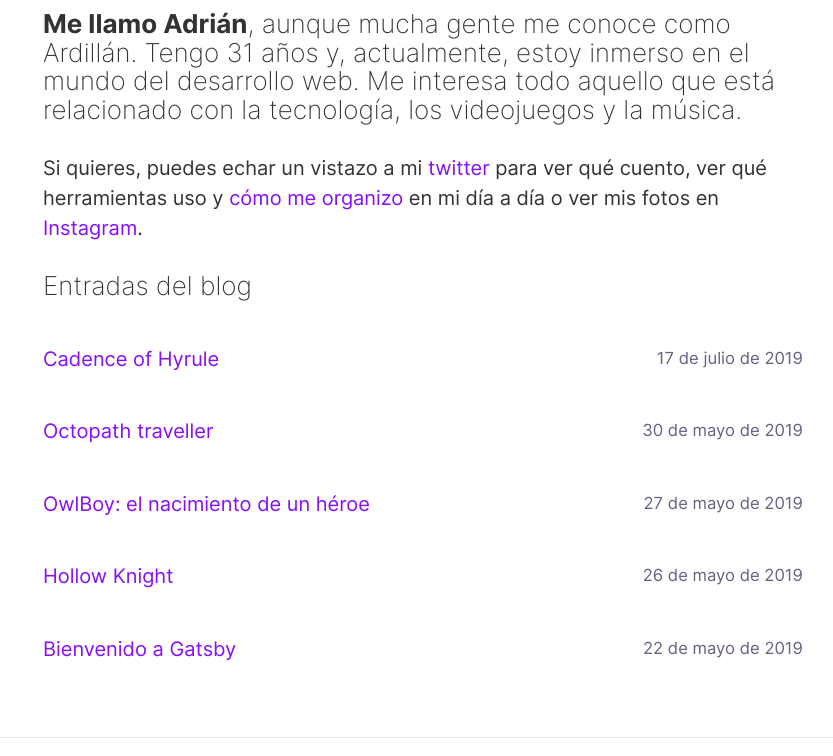
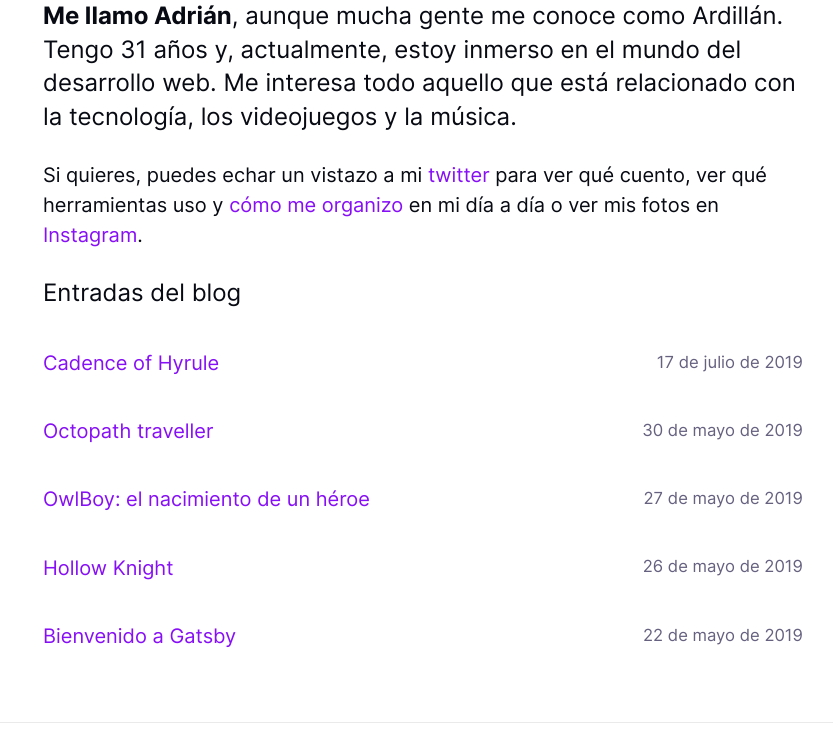
Before and after one commit to ardillan/ardi.land, a Gatsby site: page / in a window 1280 px wide. Shown: the part 245-1001 px from the top of the page, without its empty margins (217-1050 px from the left). Built offline with nearby package versions, Linux system fonts and the light colour scheme; Gatsby itself is replaced by a stand-in of ours; some packages are replaced by stand-ins of ours.

Commit message:
Modifica estilos

```diff
--- a/src/styles/general.scss
+++ b/src/styles/general.scss
@@ -29,7 +29,7 @@ blockquote {
 }
 
 ::selection {
-  background: $secondary-color-light;
+  background: #fffc34;
   border-radius: 10px;
 }
 
--- a/src/styles/typography.scss
+++ b/src/styles/typography.scss
@@ -1,4 +1,4 @@
-:root {
+body {
   font-size: $main-size;
   color: $text-color-dark;
 }
@@ -22,15 +22,9 @@ h1 {
 }
 
 h2 {
-  font-size: 1.3em;
+  font-size: 1.2em;
   font-weight: 400;
-}
-h2,
-h3,
-h4,
-h5,
-h6 {
-  font-weight: 200;
+  line-height: 1.4em;
 }
 
 // Lists
--- a/src/styles/variables.scss
+++ b/src/styles/variables.scss
@@ -10,7 +10,7 @@ $secondary-color-light: #66e989;
 $secondary-color-lighter: #9afab4;
 
 // Text colors
-$text-color-dark: #0e101d;
+$text-color-dark: #080a13;
 $text-color-grey: #676180;
 
 // Font sizes
```
